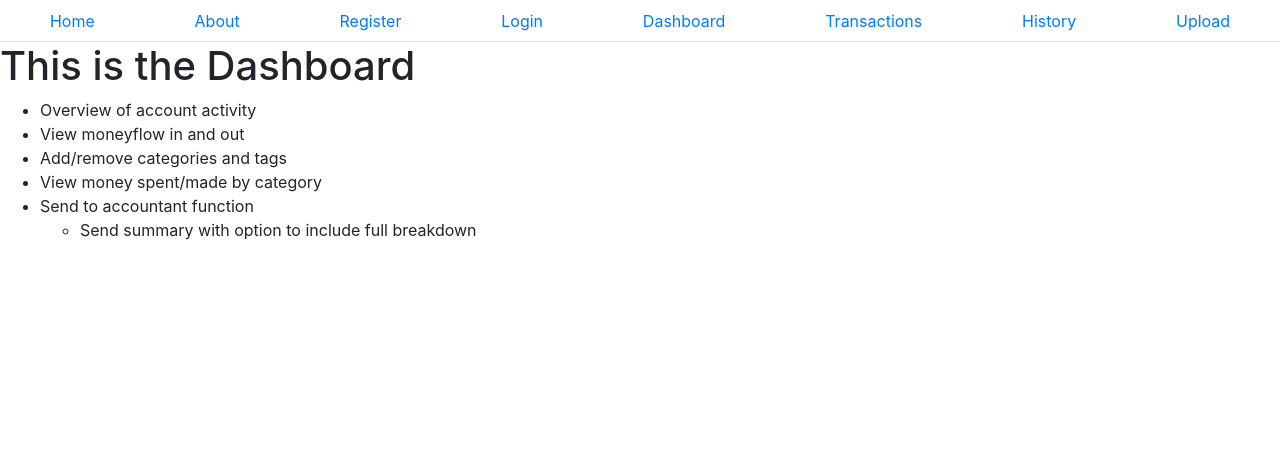
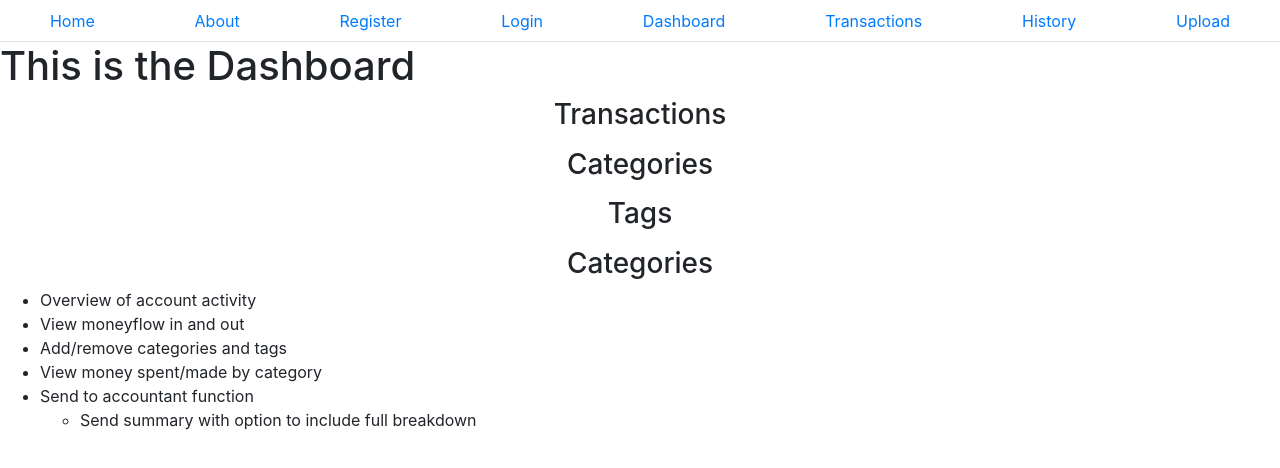
Before and after one commit to WarrenJohn/keepsimplebooks, a Vue app in the folder client/: page /dashboard in a window 1280 px wide. Shown: the top 468 px of the page. Built offline with nearby package versions, Linux system fonts and the light colour scheme; no server answers.

Commit message:
added notes about an error that was found on the transactions page. getting all relevant data now on the dashboard

```diff
--- a/client/src/views/Dashboard.vue
+++ b/client/src/views/Dashboard.vue
@@ -1,6 +1,32 @@
 <template>
   <div class="dashboard">
     <h1>This is the Dashboard</h1>
+        <b-container class="bv-example-row">
+            <b-row>
+                <b-col>
+                    <h3 class="text-center">Transactions</h3>
+                    <p>{{transactions}}</p>
+
+                </b-col>
+            </b-row>
+            <b-row>
+                <b-col>
+                    <h3 class="text-center">Categories</h3>
+                    <p>{{categories}}</p>
+                </b-col>
+            </b-row>
+            <b-row>
+                <b-col>
+                    <h3 class="text-center">Tags</h3>
+                    <p>{{tags}}</p>
+                </b-col>
+            </b-row>
+            <b-row>
+                <b-col>
+                    <h3 class="text-center">Categories</h3>
+                </b-col>
+            </b-row>
+        </b-container>
     <ul>
         <li>Overview of account activity</li>
         <li>View moneyflow in and out</li>
@@ -15,5 +41,110 @@
 </template>
 
 <script>
+import axios from 'axios'
 
+export default{
+    data () {
+        return {
+            transactions: null,
+            categories: null,
+            tags: null,
+            info: null,
+            allTags: Array(),
+            clientResponse: null,
+            clientResponseClass: null
+        }
+    },
+    methods:{
+        // parseTransactions: function(transactions, tags){
+        //     tags.forEach(tag => {
+        //         transactions.forEach(transaction => {
+        //             // Parsing out all previously tagged transactions
+        //             if (tag.description && tag.amount){
+        //                 if (!transaction.deposit){
+        //                     if (transaction.description.toLowerCase().includes(tag.description.toLowerCase()) && transaction.withdrawl === tag.amount){
+        //                         transactions.splice(transactions.indexOf(transaction), 1);
+        //                     }
+        //                 }else{
+        //                     if (transaction.description.toLowerCase().includes(tag.description.toLowerCase()) && transaction.deposit === tag.amount){
+        //                         transactions.splice(transactions.indexOf(transaction), 1);
+        //                     }
+        //                 }
+        //             }
+        //             else if (!tag.amount){
+        //                 if(transaction.description.toLowerCase().includes(tag.description.toLowerCase())){
+        //                     transactions.splice(transactions.indexOf(transaction), 1);
+        //                 }
+        //
+        //             }
+        //             else if (!tag.description){
+        //                 if(!transaction.deposit){
+        //                     if(transaction.withdrawl === tag.amount){
+        //                         transactions.splice(transactions.indexOf(transaction), 1);
+        //                     }
+        //                 }else{
+        //                     if(transaction.deposit === tag.amount){
+        //                         transactions.splice(transactions.indexOf(transaction), 1);
+        //                     }
+        //                 }
+        //             }
+        //         })
+        //     })
+        //     return transactions;
+        // },
+        // sortTransactions: function(transactions){
+        //     let unsortedTransactions = transactions;
+        //     let sortedDescriptions = Array();
+        //     let sortedTransactions = Array();
+        //     transactions.forEach(row => {
+        //         // Pushing each unique occurance of a description name to the description array
+        //         if (sortedDescriptions.indexOf(row.description) === -1){
+        //             sortedDescriptions.push(row.description);
+        //         }
+        //     });
+        //     sortedDescriptions.forEach(item => {
+        //         sortedTransactions.push({
+        //             // This is the main 'transaction' that is used for the table accordion
+        //             // all other transactions with the same description (but potentially different amounts)
+        //             // are stored in the transactions array in this object
+        //             id: '',
+        //             name: item,
+        //             transactions: Array(),
+        //             count: 0
+        //             });
+        //         });
+        //     sortedTransactions.forEach(trans_obj => {
+        //         unsortedTransactions.forEach(unsortedTrans_obj => {
+        //             // Parsing and organizing all similar transactions into their corresponding transaction array
+        //             if (trans_obj.name === unsortedTrans_obj.description){
+        //                 trans_obj.transactions.push(unsortedTrans_obj);
+        //                 if (!unsortedTrans_obj.deposit){
+        //                         this.allTags.push({id: unsortedTrans_obj.id, category: '', description: unsortedTrans_obj.description, amount: unsortedTrans_obj.withdrawl, user: 'warren'});
+        //                 }else{
+        //                     this.allTags.push({id: unsortedTrans_obj.id, category: '', description: unsortedTrans_obj.description, amount: unsortedTrans_obj.deposit, user: 'warren'});
+        //                 }
+        //                 trans_obj.id = unsortedTrans_obj.description;
+        //             }
+        //         });
+        //         trans_obj.count = trans_obj.transactions.length;
+        //     });
+        //     return sortedTransactions;
+        // }
+        getTransactions: function(){
+            return axios.get('http://localhost:5000/transactions')
+        },
+        getCategories: function(){
+            return axios.get('http://localhost:5000/categories')
+        }
+    },
+
+    created () {
+        axios.all([this.getTransactions(), this.getCategories()])
+            .then(axios.spread((transactions, categories) => {
+                this.transactions = transactions.data.transactions;
+                this.tags = transactions.data.tags
+                this.categories = categories.data;
+            }))
+    }
+}
 </script>
--- a/client/src/views/Transactions.vue
+++ b/client/src/views/Transactions.vue
@@ -38,6 +38,8 @@
                 </b-col>
                 <b-col sm="8">
                     <h1>This is the Transactions page</h1>
+                    <h3>table screwed up on bns mtge dept line</h3>
+                    <p>probably from adding tags, the remval of elements is getting everything out of order</p>
                     <div class="container">
                         <table class="table table-hover table-sm" style="table-layout:fixed">
                             <thead>
@@ -108,8 +110,6 @@ export default{
   },
     data () {
         return {
-            test: '',
-            bulkData: null,
             allTags: Array(),
             userTags: Array(),
             tag: { 'category': '', 'description': '', 'amount': '', 'user': '' },
```
Also changed, not shown: 1 other file (tests, documents, lock files or other folders).
